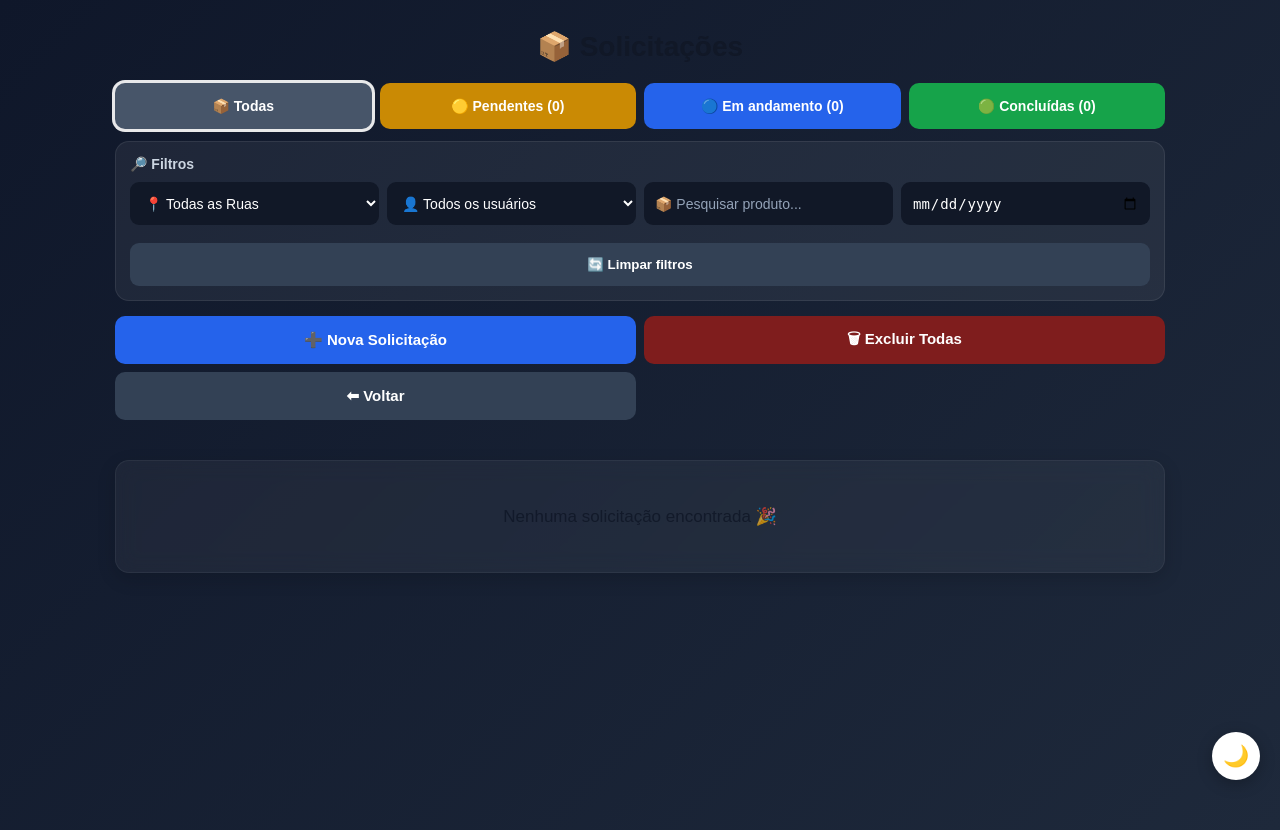
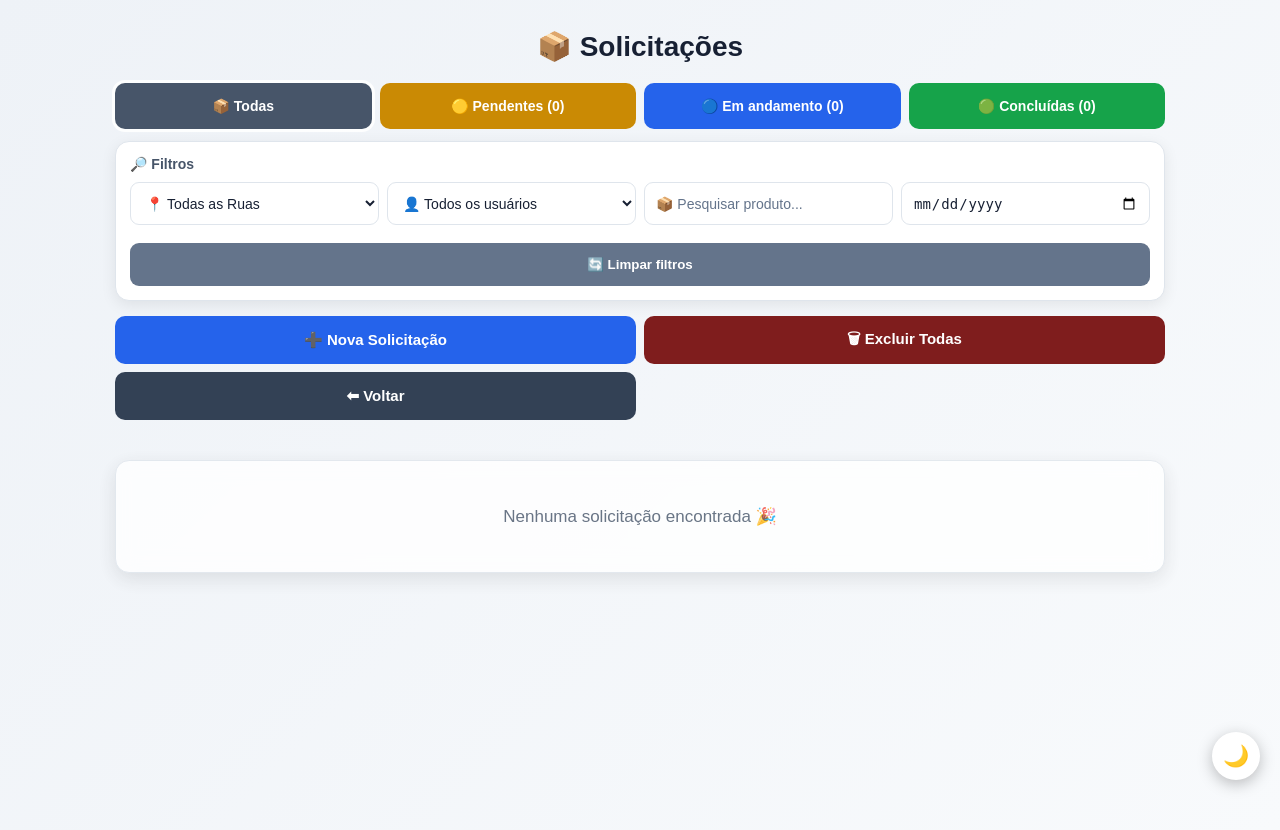
Before and after one commit to Guilherme20266/estoque-system, a Flask app: page /solicitacoes in a window 1280 px wide. Run offline with Flask 3, Linux system fonts and the light colour scheme; the visitor is signed in with stand-in values (Sample User, id 1); data that the repository does not hold is empty; parts of the project's set-up code (start-up, migrations or seed data) failed here and were passed over.

Commit message:
Update solicitacoes.html

```diff
--- a/templates/solicitacoes.html
+++ b/templates/solicitacoes.html
@@ -3,6 +3,86 @@
 {% block title %}Solicitações{% endblock %}
 
 {% block style %}
+
+/* ==========================
+   VARIÁVEIS DO TEMA
+========================== */
+
+:root{
+    --sol-bg-start:#0f172a;
+    --sol-bg-end:#1e293b;
+
+    --sol-text:#ffffff;
+    --sol-secondary:#cbd5e1;
+    --sol-muted:#94a3b8;
+
+    --sol-surface:rgba(255,255,255,.07);
+    --sol-surface-strong:rgba(255,255,255,.06);
+    --sol-border:rgba(255,255,255,.08);
+
+    --sol-input-bg:#111827;
+    --sol-input-text:#ffffff;
+
+    --sol-address-bg:#020617;
+    --sol-address-text:#e2e8f0;
+
+    --sol-button-dark:#334155;
+}
+
+
+/* ==========================
+   MODO DIA
+========================== */
+
+body:not(.dark-mode){
+
+    --sol-bg-start:#eef2f7;
+    --sol-bg-end:#f8fafc;
+
+    --sol-text:#172033;
+    --sol-secondary:#475569;
+    --sol-muted:#64748b;
+
+    --sol-surface:#ffffff;
+    --sol-surface-strong:#ffffff;
+    --sol-border:#dfe5ec;
+
+    --sol-input-bg:#ffffff;
+    --sol-input-text:#172033;
+
+    --sol-address-bg:#f1f5f9;
+    --sol-address-text:#334155;
+
+    --sol-button-dark:#64748b;
+}
+
+
+/* ==========================
+   MODO NOITE
+========================== */
+
+body.dark-mode{
+
+    --sol-bg-start:#0f172a;
+    --sol-bg-end:#1e293b;
+
+    --sol-text:#ffffff;
+    --sol-secondary:#cbd5e1;
+    --sol-muted:#94a3b8;
+
+    --sol-surface:rgba(255,255,255,.07);
+    --sol-surface-strong:rgba(255,255,255,.06);
+    --sol-border:rgba(255,255,255,.08);
+
+    --sol-input-bg:#111827;
+    --sol-input-text:#ffffff;
+
+    --sol-address-bg:#020617;
+    --sol-address-text:#e2e8f0;
+
+    --sol-button-dark:#334155;
+}
+
 
 /* ==========================
    BASE
@@ -10,15 +90,35 @@
 
 body{
     font-family:Arial,sans-serif;
+
     margin:0;
+
     min-height:100vh;
-    background:linear-gradient(135deg,#0f172a,#1e293b);
-    color:white;
-}
+
+    background:
+        linear-gradient(
+            135deg,
+            var(--sol-bg-start),
+            var(--sol-bg-end)
+        );
+
+    color:var(--sol-text);
+
+    transition:
+        background .25s ease,
+        color .25s ease;
+}
+
+
+/* ==========================
+   CONTAINER
+========================== */
 
 .container{
     width:92%;
+
     max-width:1050px;
+
     margin:30px auto;
 }
 
@@ -29,15 +129,22 @@ body{
 
 .header{
     display:flex;
+
     flex-direction:column;
+
     align-items:center;
+
     margin-bottom:20px;
 }
 
 .header h2{
     margin:0 0 20px 0;
+
     font-size:28px;
+
     text-align:center;
+
+    color:var(--sol-text);
 }
 
 
@@ -47,20 +154,32 @@ body{
 
 .filtros-status{
     display:grid;
-    grid-template-columns:repeat(4,1fr);
+
+    grid-template-columns:
+        repeat(4,1fr);
+
     gap:8px;
+
     width:100%;
+
     margin-bottom:12px;
 }
 
 .filtro-btn{
     height:46px;
+
     border:none;
+
     border-radius:10px;
+
     font-size:14px;
+
     font-weight:bold;
+
     color:white;
+
     cursor:pointer;
+
     transition:.2s;
 }
 
@@ -85,7 +204,9 @@ body{
 }
 
 .filtro-ativo{
-    box-shadow:0 0 0 3px rgba(255,255,255,.9);
+    box-shadow:
+        0 0 0 3px
+        rgba(255,255,255,.9);
 }
 
 
@@ -95,58 +216,109 @@ body{
 
 .filtros-box{
     width:100%;
-    background:rgba(255,255,255,.06);
-    border:1px solid rgba(255,255,255,.08);
+
+    background:var(--sol-surface-strong);
+
+    border:1px solid var(--sol-border);
+
     border-radius:14px;
+
     padding:14px;
+
     box-sizing:border-box;
+
     margin-bottom:15px;
+
+    box-shadow:
+        0 4px 15px
+        rgba(0,0,0,.08);
+
+    transition:
+        background .25s ease,
+        border-color .25s ease;
 }
 
 .filtros-titulo{
     font-size:14px;
+
     font-weight:bold;
-    color:#cbd5e1;
+
+    color:var(--sol-secondary);
+
     margin-bottom:10px;
 }
 
 .filtros-campos{
     display:grid;
-    grid-template-columns:repeat(4,1fr);
+
+    grid-template-columns:
+        repeat(4,1fr);
+
     gap:8px;
 }
 
 .filtro-input{
     width:100%;
+
     height:43px;
-    border:none;
+
+    border:1px solid var(--sol-border);
+
     outline:none;
+
     border-radius:9px;
+
     padding:0 11px;
-    background:#111827;
-    color:white;
+
+    background:var(--sol-input-bg);
+
+    color:var(--sol-input-text);
+
     font-size:14px;
+
     box-sizing:border-box;
+
+    transition:
+        background .25s ease,
+        color .25s ease,
+        border-color .2s ease;
+}
+
+.filtro-input:focus{
+    border-color:#2563eb;
+
+    box-shadow:
+        0 0 0 3px
+        rgba(37,99,235,.18);
 }
 
 .filtro-input::placeholder{
-    color:#94a3b8;
+    color:var(--sol-muted);
 }
 
 .filtro-input option{
-    background:#111827;
-    color:white;
+    background:var(--sol-input-bg);
+
+    color:var(--sol-input-text);
 }
 
 .btn-limpar{
     width:100%;
+
     height:43px;
+
     border:none;
+
     border-radius:9px;
-    background:#334155;
+
+    background:var(--sol-button-dark);
+
     color:white;
+
     font-weight:bold;
+
     cursor:pointer;
+
     transition:.2s;
 }
 
@@ -161,48 +333,78 @@ body{
 
 .top-buttons{
     width:100%;
+
     display:grid;
+
     grid-template-columns:1fr 1fr;
+
     gap:8px;
+
     margin-bottom:20px;
 }
 
 .top-buttons a,
 .top-buttons form{
     width:100%;
+
     margin:0;
 }
 
 .top-buttons .btn{
     width:100%;
+
     height:48px;
+
     display:flex;
+
     justify-content:center;
+
     align-items:center;
+
     border:none;
+
     border-radius:10px;
+
     font-size:15px;
+
     font-weight:bold;
+
     text-decoration:none;
+
     box-sizing:border-box;
+
     cursor:pointer;
 }
 
 .btn{
     display:flex;
+
     justify-content:center;
+
     align-items:center;
+
     width:100%;
+
     height:48px;
+
     padding:0 15px;
+
     border:none;
+
     border-radius:10px;
+
     color:#fff;
+
     font-size:15px;
+
     font-weight:bold;
+
     text-decoration:none;
+
     cursor:pointer;
+
     transition:.2s;
+
     box-sizing:border-box;
 }
 
@@ -228,6 +430,7 @@ body{
 
 .btn-delete{
     background:#7f1d1d;
+
     color:white;
 }
 
@@ -237,13 +440,26 @@ body{
 ========================== */
 
 .card{
-    background:rgba(255,255,255,.07);
+    background:var(--sol-surface);
+
     backdrop-filter:blur(10px);
+
     border-radius:14px;
+
     padding:16px;
+
     margin-bottom:12px;
-    box-shadow:0 6px 20px rgba(0,0,0,.22);
-    border:1px solid rgba(255,255,255,.08);
+
+    box-shadow:
+        0 6px 20px
+        rgba(0,0,0,.12);
+
+    border:1px solid var(--sol-border);
+
+    transition:
+        background .25s ease,
+        border-color .25s ease,
+        box-shadow .25s ease;
 }
 
 .card-pendente{
@@ -261,21 +477,29 @@ body{
 
 .card-topo{
     display:flex;
+
     justify-content:space-between;
+
     align-items:center;
+
     gap:10px;
+
     margin-bottom:10px;
 }
 
 .produto{
     font-size:18px;
+
     font-weight:bold;
-    color:white;
+
+    color:var(--sol-text);
 }
 
 .quantidade{
-    color:#94a3b8;
+    color:var(--sol-muted);
+
     font-size:13px;
+
     margin-top:3px;
 }
 
@@ -286,32 +510,43 @@ body{
 
 .status{
     display:inline-flex;
+
     align-items:center;
+
     justify-content:center;
+
     padding:6px 10px;
+
     border-radius:20px;
+
     font-size:12px;
+
     font-weight:bold;
+
     white-space:nowrap;
 }
 
 .pendente{
     background:#facc15;
+
     color:#111;
 }
 
 .andamento{
     background:#2563eb;
+
     color:white;
 }
 
 .concluido{
     background:#22c55e;
+
     color:white;
 }
 
 .erro{
     background:#ef4444;
+
     color:white;
 }
 
@@ -322,10 +557,15 @@ body{
 
 .detalhes{
     display:flex;
+
     flex-wrap:wrap;
+
     gap:6px 15px;
-    color:#cbd5e1;
+
+    color:var(--sol-secondary);
+
     font-size:13px;
+
     margin-bottom:10px;
 }
 
@@ -339,16 +579,25 @@ body{
 ========================== */
 
 .endereco{
-    background:#020617;
+    background:var(--sol-address-bg);
+
     border-radius:9px;
+
     padding:10px 12px;
-    color:#e2e8f0;
+
+    color:var(--sol-address-text);
+
     font-size:14px;
+
     margin-top:8px;
+
+    transition:
+        background .25s ease,
+        color .25s ease;
 }
 
 .endereco b{
-    color:white;
+    color:var(--sol-text);
 }
 
 
@@ -358,8 +607,11 @@ body{
 
 .acoes{
     display:flex;
+
     gap:8px;
+
     flex-wrap:wrap;
+
     margin-top:12px;
 }
 
@@ -369,11 +621,17 @@ body{
 
 .acoes button{
     border:none;
+
     padding:10px 14px;
+
     border-radius:8px;
+
     cursor:pointer;
+
     font-weight:bold;
+
     font-size:13px;
+
     transition:.2s;
 }
 
@@ -383,36 +641,47 @@ body{
 
 .btn-ok{
     background:#22c55e;
+
     color:white;
 }
 
 .btn-nao{
     background:#ef4444;
+
     color:white;
 }
 
 .btn-andamento{
     background:#2563eb;
+
     color:white;
 }
 
 .status-info{
     width:100%;
+
     padding:10px;
+
     border-radius:8px;
+
     text-align:center;
+
     font-weight:bold;
+
     font-size:13px;
+
     box-sizing:border-box;
 }
 
 .status-info.andamento{
     background:#1d4ed8;
+
     color:white;
 }
 
 .acoes .btn-delete{
     background:#7f1d1d;
+
     color:white;
 }
 
@@ -423,18 +692,23 @@ body{
 
 .alert{
     padding:12px 15px;
+
     margin-bottom:15px;
+
     border-radius:10px;
+
     font-weight:bold;
 }
 
 .alert.success{
     background:#22c55e;
+
     color:white;
 }
 
 .alert.error{
     background:#ef4444;
+
     color:white;
 }
 
@@ -445,9 +719,14 @@ body{
 
 .vazio{
     text-align:center;
+
     padding:45px 20px;
+
     font-size:17px;
-    opacity:.7;
+
+    color:var(--sol-secondary);
+
+    opacity:.8;
 }
 
 
@@ -458,19 +737,23 @@ body{
 @media(max-width:800px){
 
     .filtros-status{
-        grid-template-columns:repeat(2,1fr);
+        grid-template-columns:
+            repeat(2,1fr);
     }
 
     .filtros-campos{
-        grid-template-columns:1fr 1fr;
-    }
-
-}
+        grid-template-columns:
+            1fr 1fr;
+    }
+
+}
+
 
 @media(max-width:600px){
 
     .container{
         width:94%;
+
         margin:20px auto;
     }
 
@@ -479,12 +762,15 @@ body{
     }
 
     .filtros-status{
-        grid-template-columns:1fr 1fr;
+        grid-template-columns:
+            1fr 1fr;
+
         gap:6px;
     }
 
     .filtro-btn{
         height:43px;
+
         font-size:12px;
     }
 
@@ -510,6 +796,7 @@ body{
 
     .detalhes{
         flex-direction:column;
+
         gap:5px;
     }
 
@@ -689,7 +976,7 @@ body{
                 class="filtro-input"
                 placeholder="📦 Pesquisar produto..."
                 oninput="aplicarFiltros()"
-             >
+            >
 
 
             <!-- DATA -->
@@ -1163,63 +1450,45 @@ function aplicarFiltros(){
                 card.dataset.data;
 
 
-            /* ==========================
-               STATUS
-            ========================== */
+            /* STATUS */
 
             let statusOk =
                 filtroStatus === "TODOS" ||
                 status === filtroStatus;
 
 
-            /* ==========================
-               RUA
-            ========================== */
+            /* RUA */
 
             let ruaOk =
                 rua === "" ||
                 ruaCard.startsWith(rua);
 
 
-            /* ==========================
-               USUÁRIO
-            ========================== */
+            /* USUÁRIO */
 
             let usuarioOk =
                 usuario === "" ||
                 solicitante === usuario;
 
 
-            /* ==========================
-               PRODUTO
-            ========================== */
+            /* PRODUTO */
 
             let produtoOk =
                 produto === "" ||
                 produtoCard.includes(produto);
 
 
-            /* ==========================
-               DATA
-            ========================== */
+            /* DATA */
 
             let dataOk = true;
 
 
             if(data !== ""){
 
-                /*
-                 * O banco guarda:
-                 *
-                 * DD/MM/YYYY HH:MM
-                 *
-                 * O input date fornece:
-                 *
-                 * YYYY-MM-DD
-                 */
-
                 let partes =
-                    dataCard.split(" ")[0].split("/");
+                    dataCard
+                        .split(" ")[0]
+                        .split("/");
 
 
                 if(partes.length === 3){
@@ -1244,9 +1513,7 @@ function aplicarFiltros(){
             }
 
 
-            /* ==========================
-               MOSTRAR / ESCONDER
-            ========================== */
+            /* MOSTRAR / ESCONDER */
 
             if(
                 statusOk &&
@@ -1417,9 +1684,7 @@ function restaurarFiltros(){
     }
 
 
-    /* ==========================
-       BOTÃO DE STATUS
-    ========================== */
+    /* BOTÃO DE STATUS */
 
     let botoes =
         document.querySelectorAll(
@@ -1587,9 +1852,7 @@ setInterval(() => {
         ){
 
 
-            /* ==========================
-               SOM
-            ========================== */
+            /* SOM */
 
             let som =
                 document.getElementById(
@@ -1606,9 +1869,7 @@ setInterval(() => {
             }
 
 
-            /* ==========================
-               SALVAR FILTROS
-            ========================== */
+            /* SALVAR FILTROS */
 
             localStorage.setItem(
                 "filtroStatus",
@@ -1697,7 +1958,7 @@ setInterval(() => {
     });
 
 
-}, 10000);
+},10000);
 
 </script>
 
```
